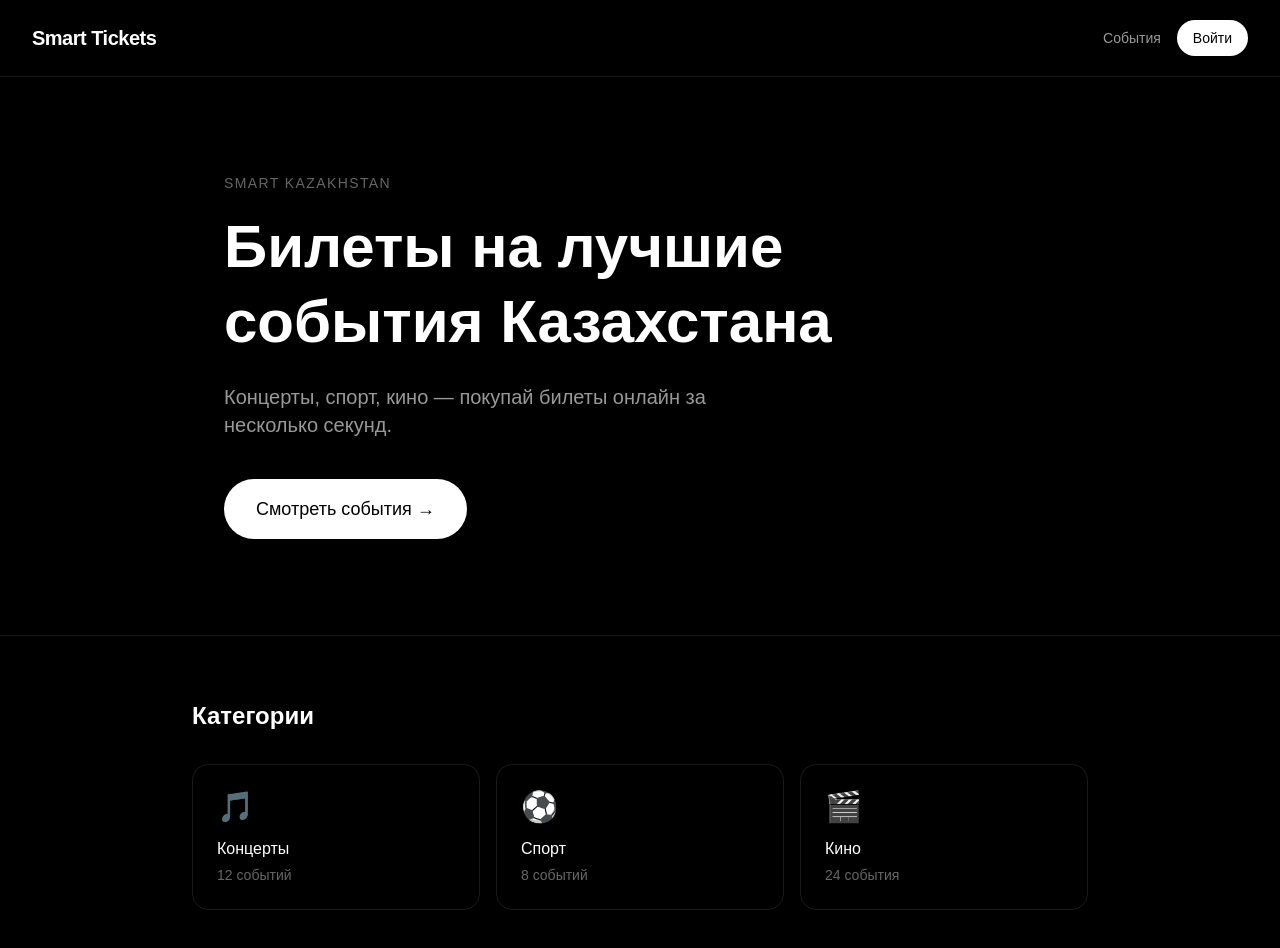
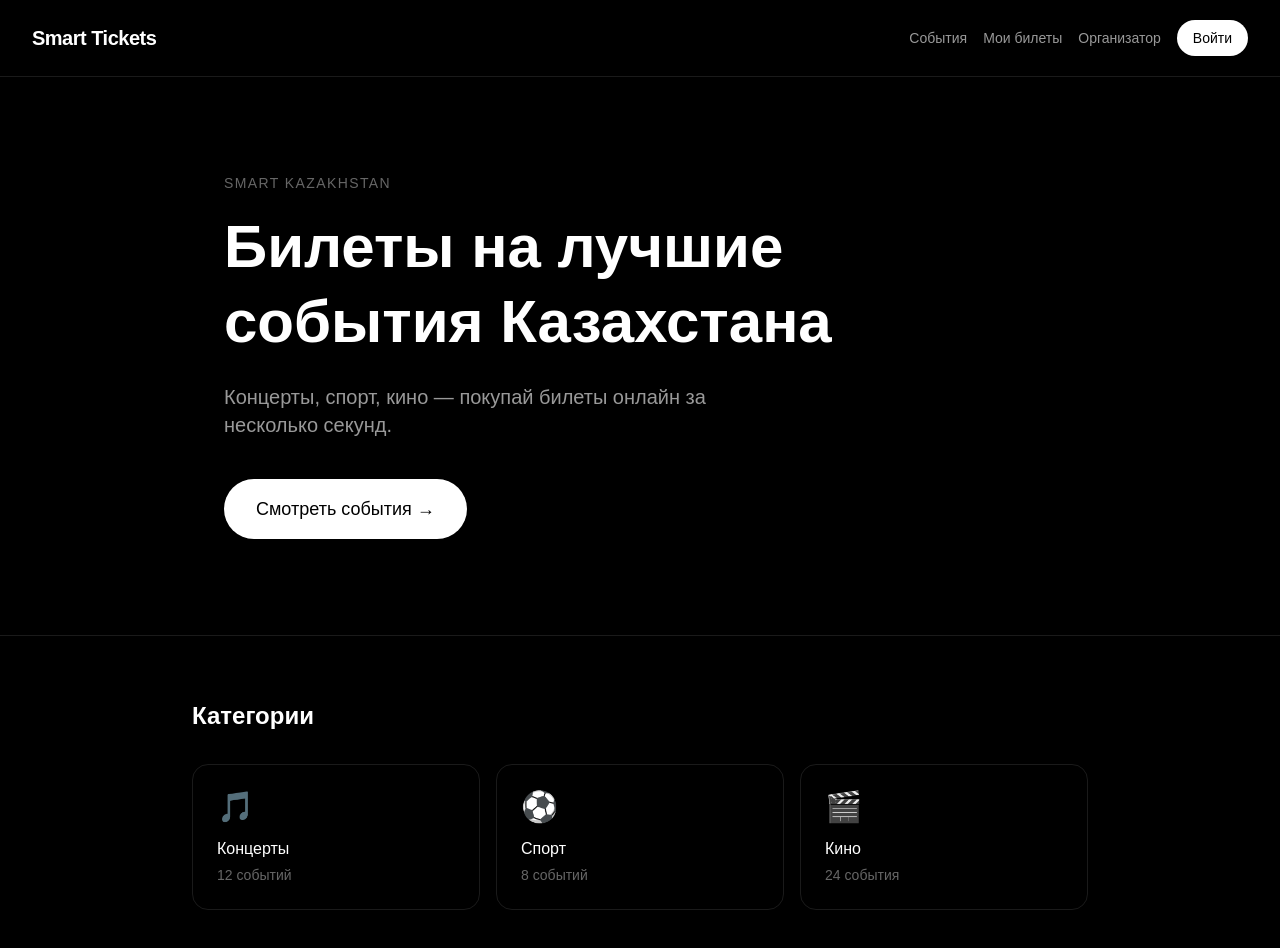
Before and after one commit to ksu-roksu/smart-tickets, a Next.js app: page / in a window 1280 px wide. Shown: the top 948 px of the page. Built offline with nearby package versions, Linux system fonts and the light colour scheme.

Commit message:
feat: navigation links, dashboard, organizer panel

```diff
--- a/app/page.tsx
+++ b/app/page.tsx
@@ -3,7 +3,6 @@ import Link from "next/link";
 export default function Home() {
   return (
     <main className="min-h-screen bg-black text-white">
-      {/* Навигация */}
       <nav className="flex items-center justify-between px-8 py-5 border-b border-white/10">
         <Link href="/" className="text-xl font-bold tracking-tight">
           Smart Tickets
@@ -12,13 +11,18 @@ export default function Home() {
           <Link href="/events" className="text-sm text-white/60 hover:text-white transition">
             События
           </Link>
+          <Link href="/dashboard" className="text-sm text-white/60 hover:text-white transition">
+            Мои билеты
+          </Link>
+          <Link href="/dashboard/organizer" className="text-sm text-white/60 hover:text-white transition">
+            Организатор
+          </Link>
           <Link href="/sign-in" className="text-sm bg-white text-black px-4 py-2 rounded-full hover:bg-white/90 transition">
             Войти
           </Link>
         </div>
       </nav>
 
-      {/* Герой */}
       <section className="px-8 py-24 max-w-4xl mx-auto">
         <p className="text-sm text-white/40 uppercase tracking-widest mb-4">
           Smart Kazakhstan
@@ -37,7 +41,6 @@ export default function Home() {
         </Link>
       </section>
 
-      {/* Категории */}
       <section className="px-8 py-16 border-t border-white/10">
         <div className="max-w-4xl mx-auto">
           <h2 className="text-2xl font-bold mb-8">Категории</h2>
```
Also changed, not shown: app/components/Navbar.tsx (added).
